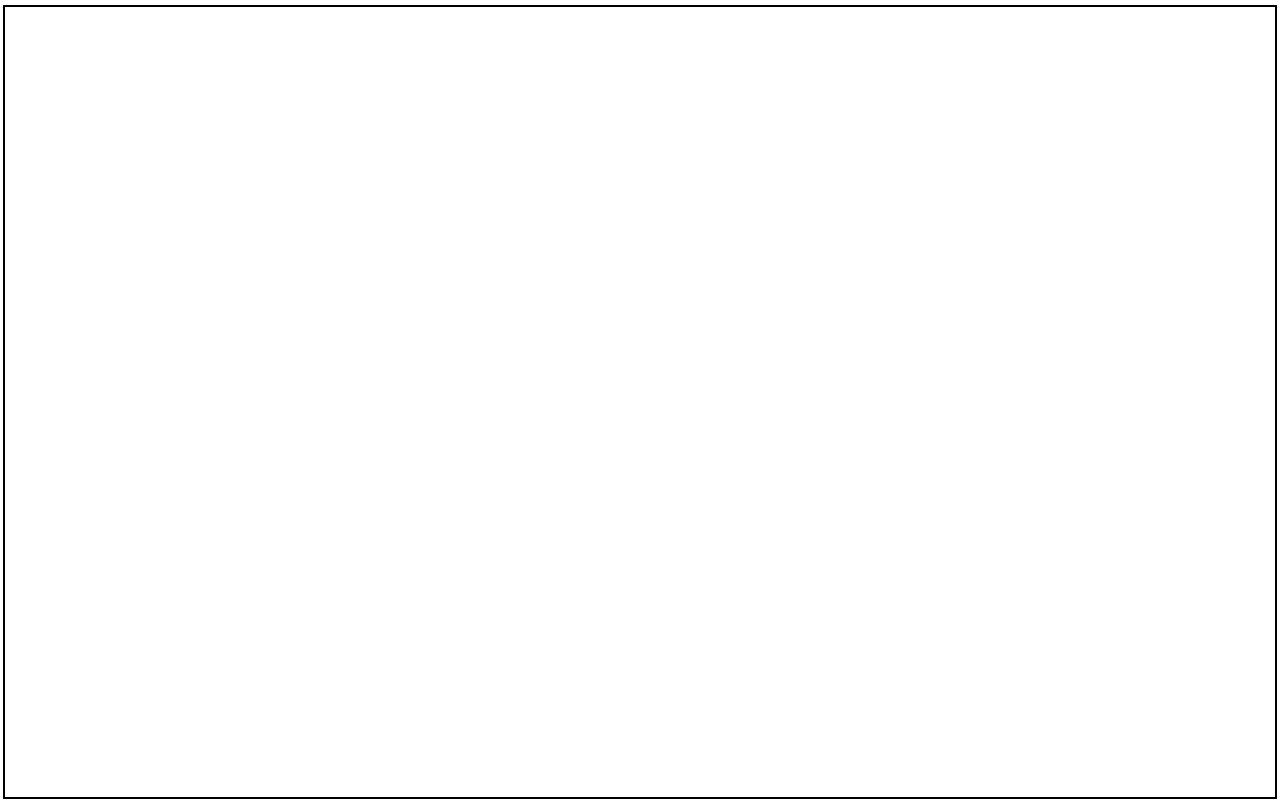
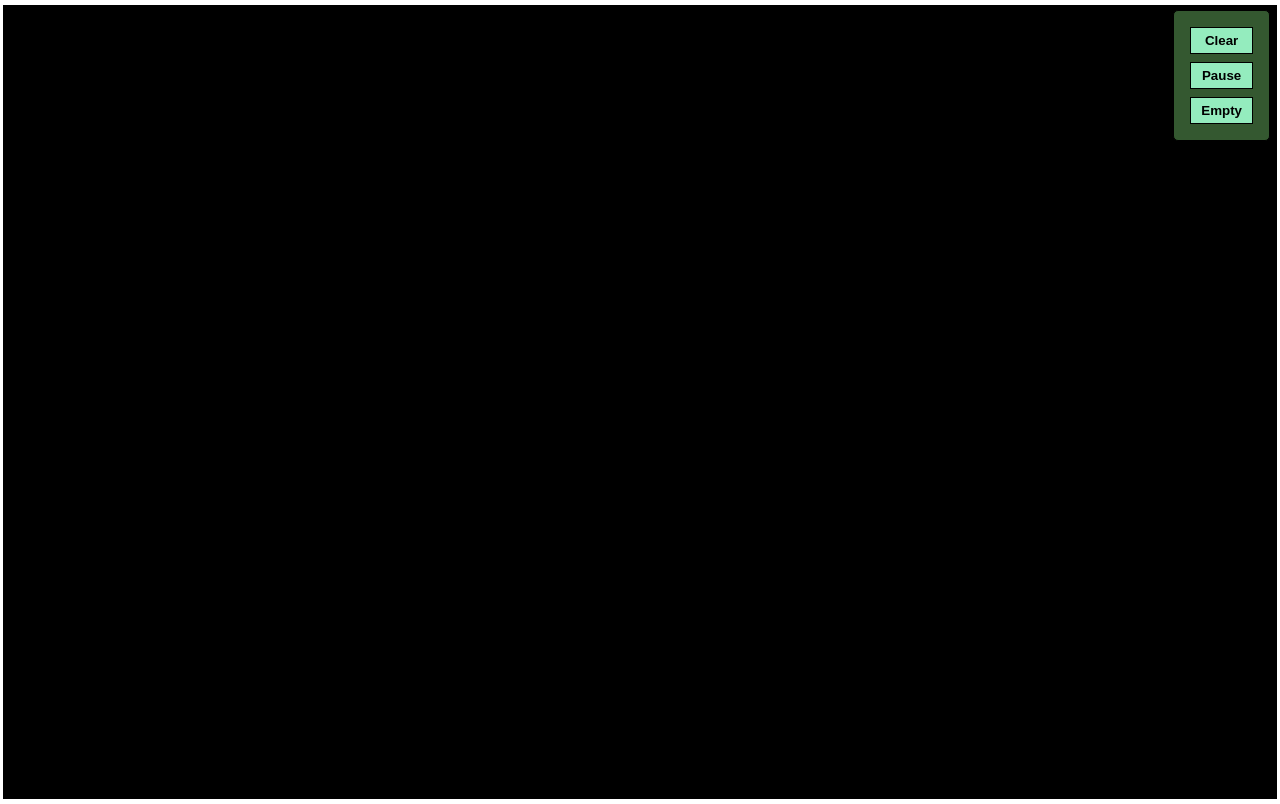
Before and after one commit to pranshuteotia/falling-sand, a website built with Vite: page index.html in a window 1280 px wide. Built offline with nearby package versions, Linux system fonts and the light colour scheme; animation ran at ten frames a second.

Commit message:
Add controls

```diff
--- a/index.css
+++ b/index.css
@@ -23,3 +23,23 @@ body {
   -ms-user-select: none;
   user-select: none;
 }
+
+#controls {
+  padding: 1rem;
+  background-color: #345830;
+  position: absolute;
+  right: 10px;
+  display: flex;
+  flex-direction: column;
+  top: 10px;
+  border: 1px solid black;
+  gap: 0.5rem;
+  border-radius: 5px;
+}
+
+button {
+  padding: 5px 10px;
+  background-color: #94ecbe;
+  font-weight: bold;
+  border: 1px solid #000;
+}
--- a/index.html
+++ b/index.html
@@ -8,6 +8,11 @@
     <link rel="stylesheet" href="index.css" />
   </head>
   <body>
+    <div id="controls">
+      <button id="clear">Clear</button>
+      <button id="pause">Pause</button>
+      <button id="particle">Empty</button>
+    </div>
     <canvas id="canvas"></canvas>
   </body>
 </html>
--- a/src/index.ts
+++ b/src/index.ts
@@ -1,5 +1,6 @@
 import { Grid } from 'src/grid';
 import { Sand } from 'src/sand';
+import { Empty } from 'src/empty';
 
 interface MousePosition {
   x: number | null;
@@ -7,9 +8,18 @@ interface MousePosition {
 }
 
 function main() {
+  let drawing = true;
+  let currentParticle = () => new Sand();
+
   const CANVAS_HEIGHT = window.innerHeight - 10;
   const CANVAS_WIDTH = window.innerWidth - 10;
   const GRID_CELL_DIMENSION = 5;
+
+  const clearButton = document.querySelector('#clear') as HTMLButtonElement;
+  const pauseButton = document.querySelector('#pause') as HTMLButtonElement;
+  const particleButton = document.querySelector(
+    '#particle'
+  ) as HTMLButtonElement;
 
   let mousedown = false;
   let mousePosition: MousePosition = { x: null, y: null };
@@ -17,6 +27,7 @@ function main() {
   const canvas = document.querySelector('#canvas') as HTMLCanvasElement;
   canvas.height = CANVAS_HEIGHT;
   canvas.width = CANVAS_WIDTH;
+  canvas.style.backgroundColor = '#000';
 
   const context = canvas.getContext('2d') as CanvasRenderingContext2D;
 
@@ -28,12 +39,32 @@ function main() {
   });
 
   function animate() {
+    if (!drawing) return;
+
     context.clearRect(0, 0, CANVAS_WIDTH, CANVAS_HEIGHT);
     grid.draw();
     window.requestAnimationFrame(animate);
   }
 
   // EVENT LISTENERS
+  particleButton.addEventListener('pointerup', () => {
+    if (particleButton.textContent === 'Sand') {
+      particleButton.textContent = 'Empty';
+      currentParticle = () => new Sand();
+    } else {
+      particleButton.textContent = 'Sand';
+      currentParticle = () => new Empty();
+    }
+  });
+  clearButton.addEventListener('pointerup', () => {
+    grid.clear();
+  });
+  pauseButton.addEventListener('pointerup', () => {
+    drawing = !drawing;
+    pauseButton.textContent = drawing ? 'Pause' : 'Resume';
+
+    if (drawing) animate();
+  });
   canvas.addEventListener('pointerdown', drawSand);
   canvas.addEventListener('pointerup', () => (mousedown = false));
   canvas.addEventListener('pointerout', () => (mousedown = false));
@@ -42,7 +73,8 @@ function main() {
   });
 
   async function drawSand(event: MouseEvent) {
-    event.preventDefault();
+    if (!drawing) return;
+
     mousedown = true;
 
     mousePosition.x = event.clientX as number;
@@ -53,7 +85,7 @@ function main() {
 
       const x = Math.floor((mousePosition.x - 5) / GRID_CELL_DIMENSION);
       const y = Math.floor((mousePosition.y - 5) / GRID_CELL_DIMENSION);
-      grid.setCircle(x, y, () => new Sand(), 2, 0.5);
+      grid.setCircle(x, y, currentParticle, 2, 0.5);
     }
   }
 
```
